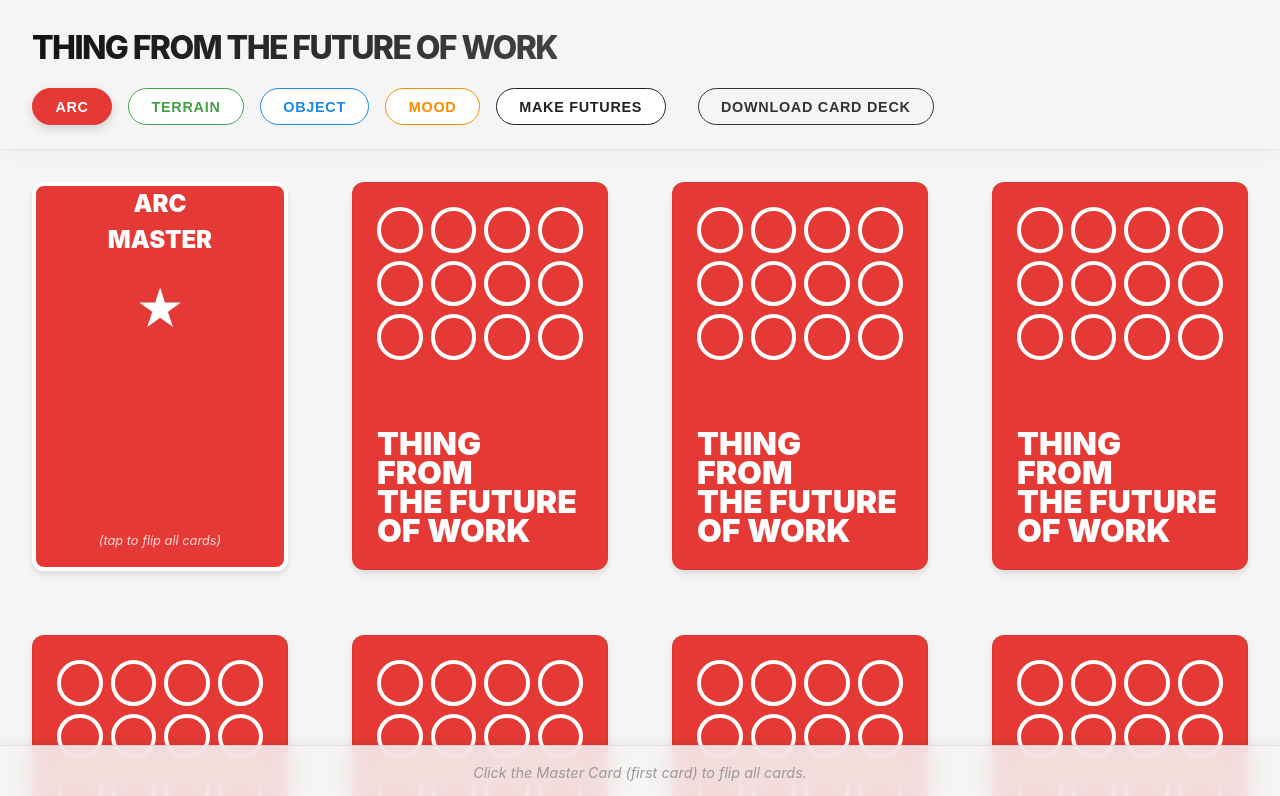
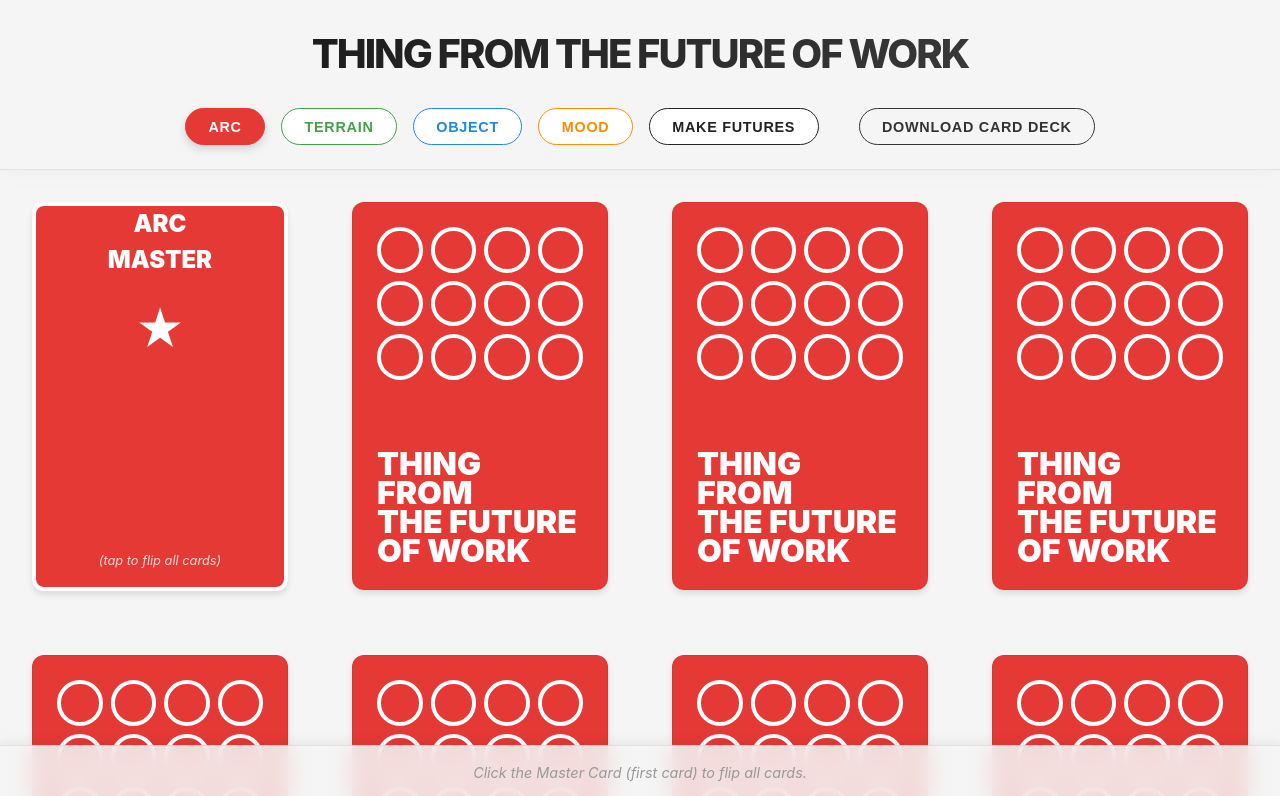
Before and after one commit to MahanMehrvarz/thing-from-the-future-of-work, a React (Vite) app: page / in a window 1280 px wide. Shown: the top 796 px of the page. Built offline with nearby package versions, Linux system fonts and the light colour scheme.

Commit message:
Improve header layout: Center title and controls

```diff
--- a/src/App.css
+++ b/src/App.css
@@ -59,10 +59,10 @@ header {
 
 .header-row {
   display: flex;
-  justify-content: space-between;
+  flex-direction: column;
+  justify-content: center;
   align-items: center;
-  flex-wrap: wrap;
-  gap: 1rem;
+  gap: 1.5rem;
   width: 100%;
   max-width: 1400px;
   margin: 0 auto;
@@ -70,28 +70,35 @@ header {
 
 header h1 {
   font-family: 'Inter', sans-serif;
-  /* Explicitly ensure nice font */
-  font-size: 2rem;
-  /* Slightly smaller for elegance? User said 'improve'. */
+  font-size: 2.5rem;
+  /* Larger for impact */
   font-weight: 800;
   margin: 0;
   letter-spacing: -0.05em;
-  /* Tighter tracking */
   color: #111;
   text-transform: uppercase;
   background: linear-gradient(135deg, #111 0%, #444 100%);
   -webkit-background-clip: text;
   -webkit-text-fill-color: transparent;
-  display: inline-block;
-  text-align: left;
+  text-align: center;
+  width: 100%;
+}
+
+
+.controls-container {
+  display: flex;
+  justify-content: center;
+  align-items: center;
+  gap: 1.5rem;
+  flex-wrap: wrap;
 }
 
 .tabs {
   display: flex;
-  justify-content: flex-end;
+  justify-content: center;
+  /* Center tabs */
   gap: 1rem;
   margin: 0;
-  /* Removing top margin */
   padding: 0;
 }
 
--- a/src/App.jsx
+++ b/src/App.jsx
@@ -155,7 +155,7 @@ function App() {
       <header>
         <div className="header-row">
           <h1>Thing from the future of work</h1>
-          <div style={{ display: 'flex', gap: '1rem', alignItems: 'center' }}>
+          <div className="controls-container">
             <Tabs
               activeTab={activeTab}
               onTabChange={setActiveTab}
```
